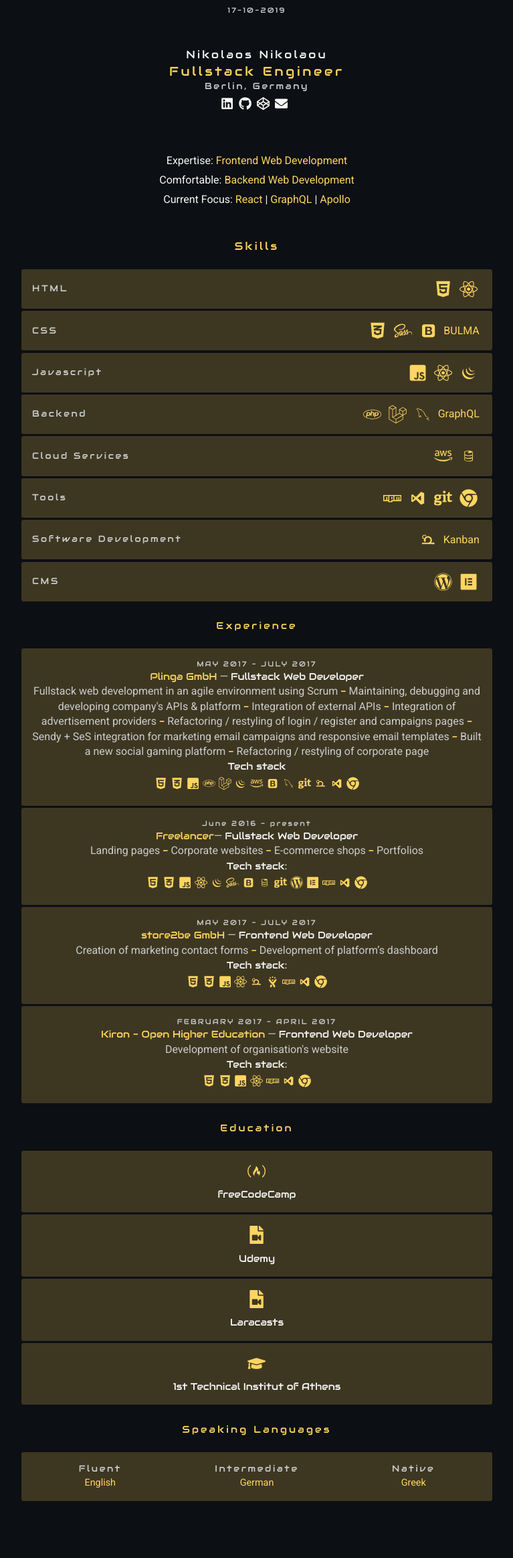
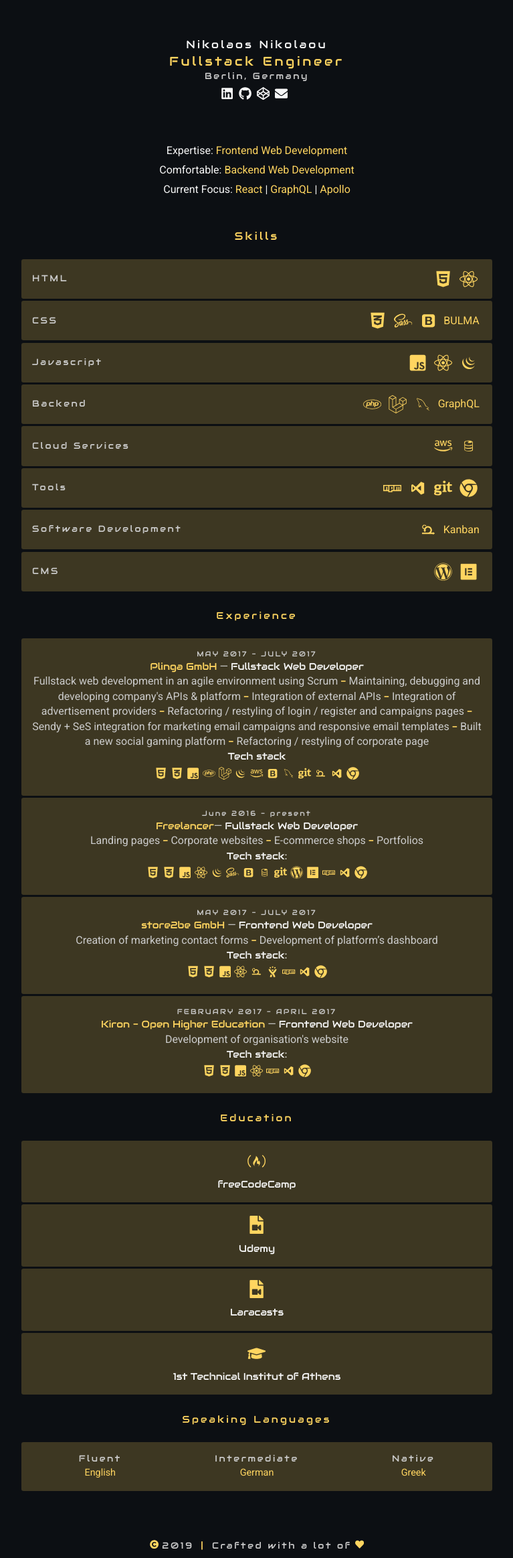
Before and after one commit to nikolaounkl/me, a React (Create React App) app: page / in a window 1280 px wide. Shown: the whole page at 67% size, without its empty margins (256-1023 px from the left). Before the commit the page ends 2274 px from the top, so only its background shows below. Built offline with nearby package versions, Linux system fonts and the light colour scheme.

Commit message:
Added footer.

```diff
--- a/src/components/Content.js
+++ b/src/components/Content.js
@@ -6,7 +6,7 @@
 import Experience from "./Experience";
 import Education from "./Education";
 import Languages from "./Languages";
-import {} from "react-icons/fa";
+import Footer from "./Footer";
 
 const Section = styled.section`
 	transition: all 0.1s ease-in-out;
@@ -27,6 +27,7 @@
 			<br />
 			<Languages />
 			<br />
+			<Footer />
 		</Section>
 	);
 };
--- /dev/null
+++ b/src/components/Footer.js
@@ -0,0 +1,50 @@
+import React from "react";
+import styled from "styled-components";
+import { FaCopyright, FaHeart } from "react-icons/fa";
+
+const Wrapper = styled.footer`
+	padding: 3em 0 0;
+	display: flex;
+	align-items: center;
+	justify-content: center;
+	text-align: center;
+
+	h5 {
+		margin: 0 0.2em;
+	}
+`;
+
+const Span = styled.span`
+	color: ${props => (props.yellow ? "#ffd560" : "#f7f7f7")};
+	padding: 0.4em;
+`;
+
+const today = new Date();
+
+const year = today.getFullYear();
+
+const Footer = () => {
+	return (
+		<>
+			<Wrapper>
+				<h5>
+					<Span yellow>
+						<FaCopyright />
+					</Span>
+					{year}
+				</h5>
+				<h5>
+					<Span yellow>|</Span>
+				</h5>
+				<h5>
+					Crafted with a lot of
+					<Span yellow>
+						<FaHeart />
+					</Span>
+				</h5>
+			</Wrapper>
+		</>
+	);
+};
+
+export default Footer;
--- a/src/components/Header.js
+++ b/src/components/Header.js
@@ -1,14 +1,6 @@
 import React from "react";
 import styled from "styled-components";
 import SocialMenu from "./SocialMenu";
-
-const LocationDate = styled.div`
-	display: flex;
-	align-items: center;
-	justify-content: center;
-	flex-direction: column;
-	text-align: center;
-`;
 
 const Title = styled.header`
 	padding: 3em 0;
@@ -23,17 +15,9 @@
 	color: ${props => (props.yellow ? "#ffd560" : "#f7f7f7")};
 `;
 
-const today = new Date();
-
-const date =
-	today.getDate() + "-" + (today.getMonth() + 1) + "-" + today.getFullYear();
-
 const Header = () => {
 	return (
 		<>
-			<LocationDate>
-				<h6>{date}</h6>
-			</LocationDate>
 			<Title>
 				<h4>
 					<Span>Nikolaos Nikolaou</Span>
```
